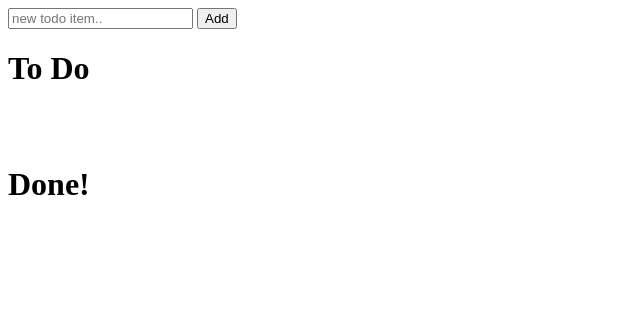
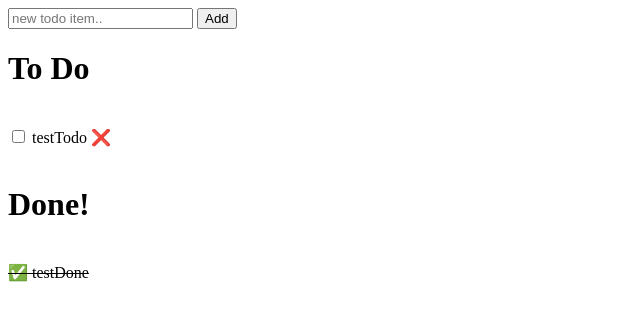
Before and after one commit to tibbsm/mytab, a Svelte app: page / in a window 1280 px wide. Shown: the top 320 px of the page, without its empty margins (0-640 px from the left). Built offline with nearby package versions, Linux system fonts and the light colour scheme.

Commit message:
a little work, but a little tired

```diff
--- a/src/App.svelte
+++ b/src/App.svelte
@@ -27,8 +27,12 @@
 <script>
     let newItem = '';
 
-    let todoList = [];
-	let doneList = [];
+    let todoList = [
+		{text: 'testTodo', status: false}
+	];
+	let doneList = [
+		{text: 'testDone', status: true}
+	];
 
 	// chrome.storage.sync.get(["todos"], function(items){
 	// 	if (items['todos'] && Array.isArray(JSON.parse(items['todos'])))
--- a/src/main.js
+++ b/src/main.js
@@ -3,7 +3,6 @@ import App from './App.svelte';
 const app = new App({
 	target: document.body,
 	props: {
-		name: 'world'
 	}
 });
 
```
